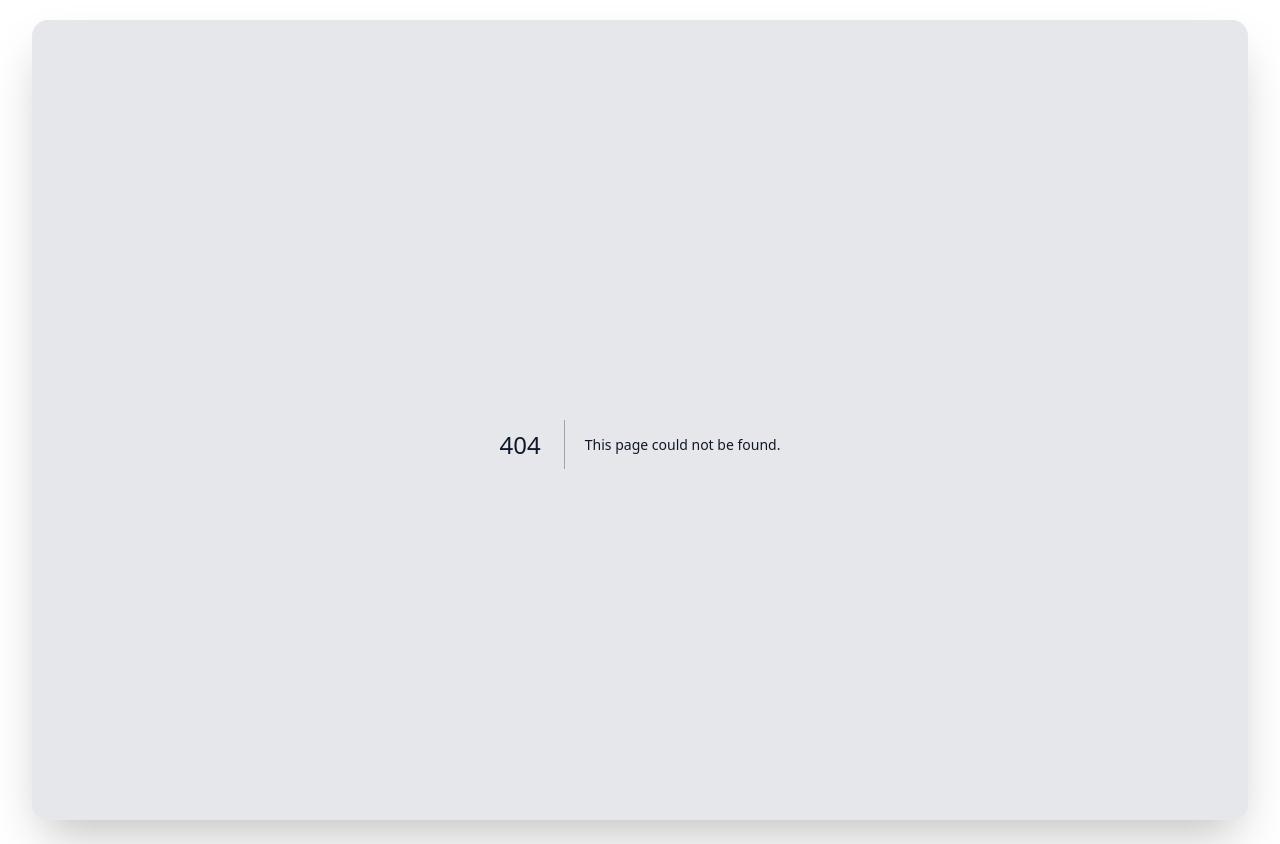
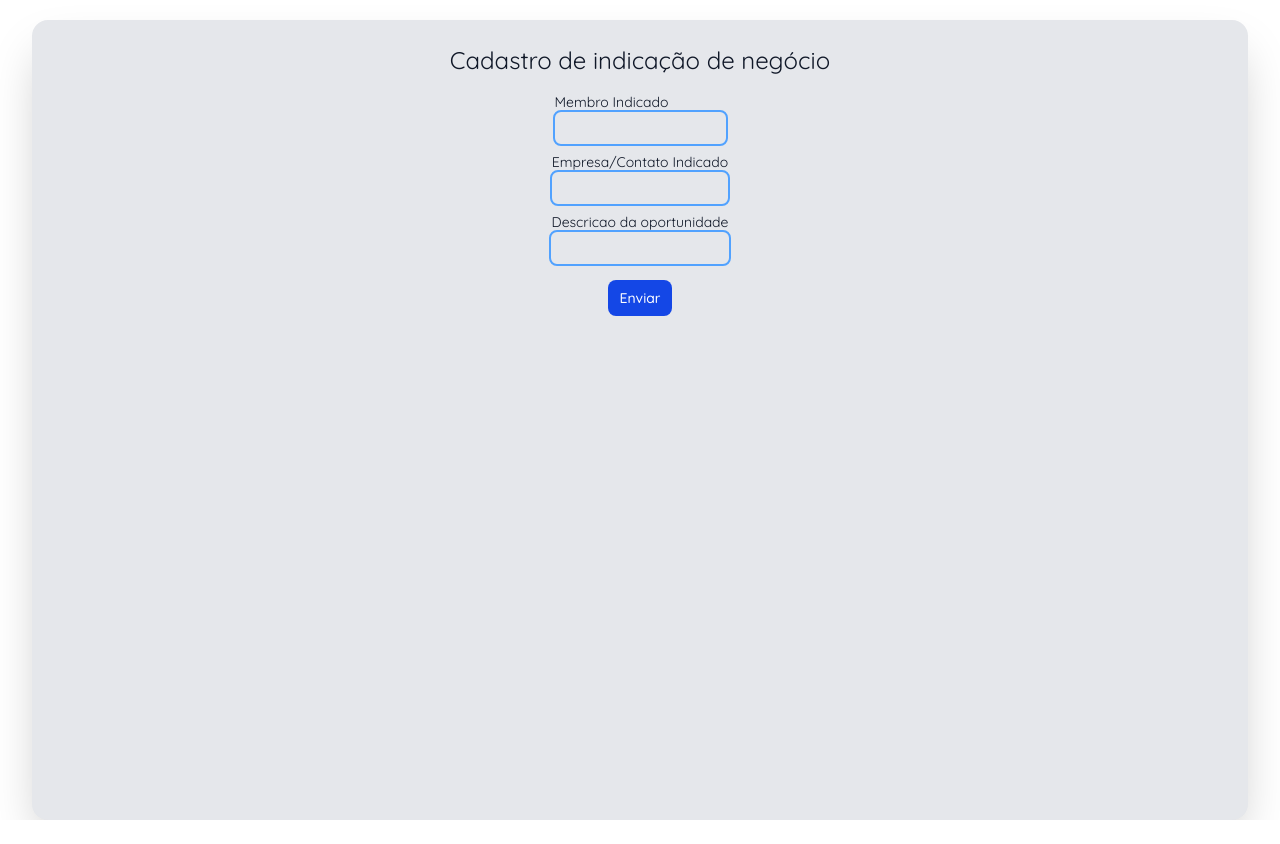
Before and after one commit to Jp9910/Plataforma-de-Gest-o-para-Grupos-de-Networking, a Next.js app in the folder plataforma_networking/frontend/: page /indicacoes/cadastro in a window 1280 px wide. Before the commit this address had no page. After the commit the page ends 820 px from the top, so only its background shows below. Built offline with nearby package versions, Linux system fonts and the light colour scheme; a web font is replaced by a local one.

Commit message:
Form e pagina de cadastro de indicacao. Melhorias e feedback nos outros forms. Servico de token (salvar token jwt apos login do membro)

```diff
--- a/plataforma_networking/frontend/app/components/features/admin/formLoginAdmin.tsx
+++ b/plataforma_networking/frontend/app/components/features/admin/formLoginAdmin.tsx
@@ -6,21 +6,18 @@ import { useState } from "react";
 import { useRouter } from "next/navigation";
 
 export default function FormLoginAdmin() {
+    const [mensagem, setMensagem] = useState('')
     const [senha, setSenha] = useState('')
     const router = useRouter()
 
     async function entrar(event: React.FormEvent<HTMLFormElement>) {
         event.preventDefault();
         const urlApi = process.env.NEXT_PUBLIC_URL_API || "" //definido em .env.local, .env.prod ou .env.test
-        const urlCompleta = "http://".concat(urlApi).concat('/usuarios/login/admin')
+        const urlCompleta = "http://".concat(urlApi).concat('/admin/login')
         console.log(urlCompleta)
 
         fetch(urlCompleta, { method: "POST", body: JSON.stringify({senha}), headers: { "Content-Type": "application/json" } })
             .then((res) => {
-                console.log("Resposta:", res)
-                if (!res.ok) {
-                    throw new Error(res.statusText);
-                }
                 return res.json()
             }).then((dados) => {
                 console.log("Resposta da api:", dados)
@@ -29,8 +26,10 @@ export default function FormLoginAdmin() {
                 // no session storage
                 if (dados.message === "senha ok") {
                     sessionStorage.setItem("logado", "true")
+                    router.push("/intencoes/verificar")
+                } else {
+                    setMensagem("Senha incorreta")
                 }
-                router.push("/intencoes/verificar")
             })
             .catch(error => {
                 console.error("Erro ao enviar formulario de intenção: ", error)
@@ -41,6 +40,7 @@ export default function FormLoginAdmin() {
         <Form onSubmit={entrar} action={""} className="flex flex-col items-center">
             <InputTexto label="Senha" required={true} value={senha} onChange={e => setSenha(e.target.value)}/>
             <BotaoEstilizado type="submit">Entrar</BotaoEstilizado>
+            {mensagem && <p>{mensagem}</p>}
         </Form>
     );
 }
--- /dev/null
+++ b/plataforma_networking/frontend/app/components/features/indicacoes/formIndicacao.tsx
@@ -0,0 +1,65 @@
+'use client'
+import Form from "next/form";
+import BotaoEstilizado from "../../ui/botao";
+import InputTexto from "../../ui/inputTexto";
+import { useState } from "react";
+import { v4 as uuidv4 } from 'uuid';
+
+export default function FormIndicacao() {
+    const [erros, setErros] = useState<any[]>([])
+    const [mensagem, setMensagem] = useState('')
+    const [formDados, setFormDados] = useState({
+        membroIndicado: "",
+        empresaContato: "",
+        descricao: ""
+    });
+
+    async function enviarIndicacao(event: React.FormEvent<HTMLFormElement>) {
+        event.preventDefault();
+        const urlApi = process.env.NEXT_PUBLIC_URL_API || "" //definido em .env.local, .env.prod ou .env.test
+        const urlCompleta = "http://".concat(urlApi).concat('/indicacoes/cadastro')
+        console.log(urlCompleta)
+
+        fetch(urlCompleta, { method: "POST", body: JSON.stringify(formDados), headers: { "Content-Type": "application/json" } })
+            .then((res) => {
+                return res.json()
+            }).then((dados) => {
+                console.log("Resposta da api:", dados)
+                if (!dados.errors) {
+                    setErros([])
+                    setMensagem('Indicação cadastrada com sucesso!')
+                }
+                else {
+                    console.log(dados)
+                    setMensagem('Erro:')
+                    setErros(dados.errors)
+                }
+            })
+            .catch(error => {
+                console.error("Erro ao enviar formulario de intenção: ", error)
+            })
+    }
+
+    function atualizarCampo(campo: string, valor: any) {
+        setFormDados(prev => ({ ...prev, [campo]: valor }));
+    }
+
+    return (
+        <Form onSubmit={enviarIndicacao} action={""} className="flex flex-col items-center min-w-80">
+            <InputTexto label="Membro Indicado" required={true} value={formDados.membroIndicado} onChange={e => atualizarCampo("membroIndicado", e.target.value)}/>
+            <InputTexto label="Empresa/Contato Indicado" required={true} value={formDados.empresaContato} onChange={e => atualizarCampo("empresaContato", e.target.value)}/>
+            <InputTexto label="Descricao da oportunidade" required={true} value={formDados.descricao} onChange={e => atualizarCampo("descricao", e.target.value)}/>
+
+            <BotaoEstilizado type="submit">Enviar</BotaoEstilizado>
+
+            {/* Feedback para o usuário */}
+            {mensagem && <p>{mensagem}</p>}
+            {erros && erros.length > 0 &&
+                <div id="status-request" className="flex flex-col items-center my-1">
+                {erros.map((erro) => {
+                    return <div key={uuidv4()}>{erro.message}</div>
+                })}
+            </div>}
+        </Form>
+    );
+}
--- a/plataforma_networking/frontend/app/components/features/intencoes/formIntencao.tsx
+++ b/plataforma_networking/frontend/app/components/features/intencoes/formIntencao.tsx
@@ -3,8 +3,11 @@ import Form from "next/form";
 import InputTexto from "../../ui/inputTexto";
 import BotaoEstilizado from "../../ui/botao";
 import { useState } from "react";
+import { v4 as uuidv4 } from 'uuid';
 
 export default function FormIntencao() {
+    const [erros, setErros] = useState<any[]>([])
+    const [mensagem, setMensagem] = useState('')
     const [formDados, setFormDados] = useState({
         nome: "",
         email: "",
@@ -21,13 +24,18 @@ export default function FormIntencao() {
 
         fetch(urlCompleta, { method: "POST", body: JSON.stringify(formDados), headers: { "Content-Type": "application/json" } })
             .then((res) => {
-                console.log("Resposta:", res)
-                if (!res.ok) {
-                    throw new Error(res.statusText);
-                }
                 return res.json()
             }).then((dados) => {
                 console.log("Resposta da api:", dados)
+                if (!dados.errors) {
+                    setErros([])
+                    setMensagem('Intenção cadastrada com sucesso! Um convite será enviado ao seu email caso seja aprovada.')
+                }
+                else {
+                    console.log(dados)
+                    setMensagem('Erro:')
+                    setErros(dados.errors)
+                }
             })
             .catch(error => {
                 console.error("Erro ao enviar formulario de intenção: ", error)
@@ -39,13 +47,22 @@ export default function FormIntencao() {
     }
 
     return (
-        <Form onSubmit={enviarForm} action={""}>
-            <InputTexto label="Nome*" required={true} value={formDados.nome} onChange={e => atualizarCampo("nome", e.target.value)} />
-            <InputTexto label="Email*" required={true} value={formDados.email} onChange={e => atualizarCampo("email", e.target.value)} />
-            <InputTexto label="Empresa" required={true} value={formDados.empresa} onChange={e => atualizarCampo("empresa", e.target.value)} />
-            <InputTexto label="Motivo" required={false} value={formDados.motivo} onChange={e => atualizarCampo("motivo", e.target.value)} />
+            <Form onSubmit={enviarForm} action={""} className="w-80">
+                <InputTexto label="Nome*" required={true} value={formDados.nome} onChange={e => atualizarCampo("nome", e.target.value)} />
+                <InputTexto label="Email*" required={true} value={formDados.email} onChange={e => atualizarCampo("email", e.target.value)} />
+                <InputTexto label="Empresa" required={false} value={formDados.empresa} onChange={e => atualizarCampo("empresa", e.target.value)} />
+                <InputTexto label="Motivo" required={false} value={formDados.motivo} onChange={e => atualizarCampo("motivo", e.target.value)} />
 
-            <BotaoEstilizado type="submit">Enviar Intenção</BotaoEstilizado>
-        </Form>
+                <BotaoEstilizado type="submit">Enviar Intenção</BotaoEstilizado>
+
+                {/* Feedback para o usuário */}
+                {mensagem && <p>{mensagem}</p>}
+                {erros && erros.length > 0 &&
+                    <div id="status-request" className="flex flex-col items-center my-1">
+                    {erros.map((erro) => {
+                        return <div key={uuidv4()}>{erro.message}</div>
+                    })}
+                </div>}
+            </Form>
     );
 }
--- a/plataforma_networking/frontend/app/components/features/membros/formLoginMembro.tsx
+++ b/plataforma_networking/frontend/app/components/features/membros/formLoginMembro.tsx
@@ -5,6 +5,7 @@ import InputTexto from "../../ui/inputTexto";
 import { useState } from "react";
 import { useRouter } from "next/navigation";
 import { v4 as uuidv4 } from 'uuid';
+import { TokenService } from "@/app/services/tokenService";
 
 export default function FormLoginMembro() {
     const [email, setEmail] = useState('')
@@ -25,6 +26,11 @@ export default function FormLoginMembro() {
                 console.log("Resposta da api:", dados)
                 if (!dados.errors) {
                     setErros([])
+                    // guardar token jwt
+                    console.log("dados",dados)
+                    console.log("token:",dados.tokenJwt)
+                    TokenService.salvarToken(dados.tokenJwt)
+                    // redirecionar para outra pagina
                 }
                 else {
                     console.log(dados)
--- /dev/null
+++ b/plataforma_networking/frontend/app/indicacoes/cadastro/page.tsx
@@ -0,0 +1,10 @@
+import FormIndicacao from "@/app/components/features/indicacoes/formIndicacao";
+
+export default function Page() {
+    return (
+        <div className="flex flex-col items-center">
+            <h1 className="text-2xl mb-4">Cadastro de indicação de negócio</h1>
+            <FormIndicacao/>
+        </div>
+    );
+}
--- a/plataforma_networking/frontend/app/intencoes/cadastro/page.tsx
+++ b/plataforma_networking/frontend/app/intencoes/cadastro/page.tsx
@@ -4,7 +4,7 @@ export default function Page() {
 
     return (
         <div className="flex flex-col items-center">
-            <h1 className="text-2xl mb-4">Cadastro de intenção</h1>
+            <h1 className="text-2xl mb-4">Cadastre sua intenção de participação no grupo de networking</h1>
             <FormIntencao />
         </div>
     );
--- a/plataforma_networking/frontend/app/intencoes/verificar/rotaProtegida.tsx
+++ b/plataforma_networking/frontend/app/intencoes/verificar/rotaProtegida.tsx
@@ -15,7 +15,7 @@ export default function RotaProtegida({ children }: { children: React.ReactNode
         if (variavelNoStorage === 'true') {
             setLogado(true);
         } else {
-            router.replace('/login');
+            router.replace('/login/admin');
         }
     }, [router]);
 
--- a/plataforma_networking/frontend/app/layout.tsx
+++ b/plataforma_networking/frontend/app/layout.tsx
@@ -3,8 +3,8 @@ import { quicksand } from '@/app/components/ui/fonts';
 import './globals.css';
 
 export const metadata: Metadata = {
-    title: 'Create Next App',
-    description: 'Generated by create next app',
+    title: 'Grupo de Networking',
+    description: 'Plataforma para gerenciamento de grupos de networking',
 };
 
 export default function RootLayout({
--- /dev/null
+++ b/plataforma_networking/frontend/app/services/tokenService.ts
@@ -0,0 +1,21 @@
+
+const KEY = "token"
+
+export class TokenService {
+
+    static salvarToken(token: string) {
+        return sessionStorage.setItem(KEY, token);
+    }
+
+    static excluirToken() {
+        return sessionStorage.removeItem(KEY);
+    }
+
+    static get token() {
+        return sessionStorage.getItem(KEY) ?? "";
+    }
+
+    static possuiToken() {
+        return !!this.token;
+    }
+}
```
